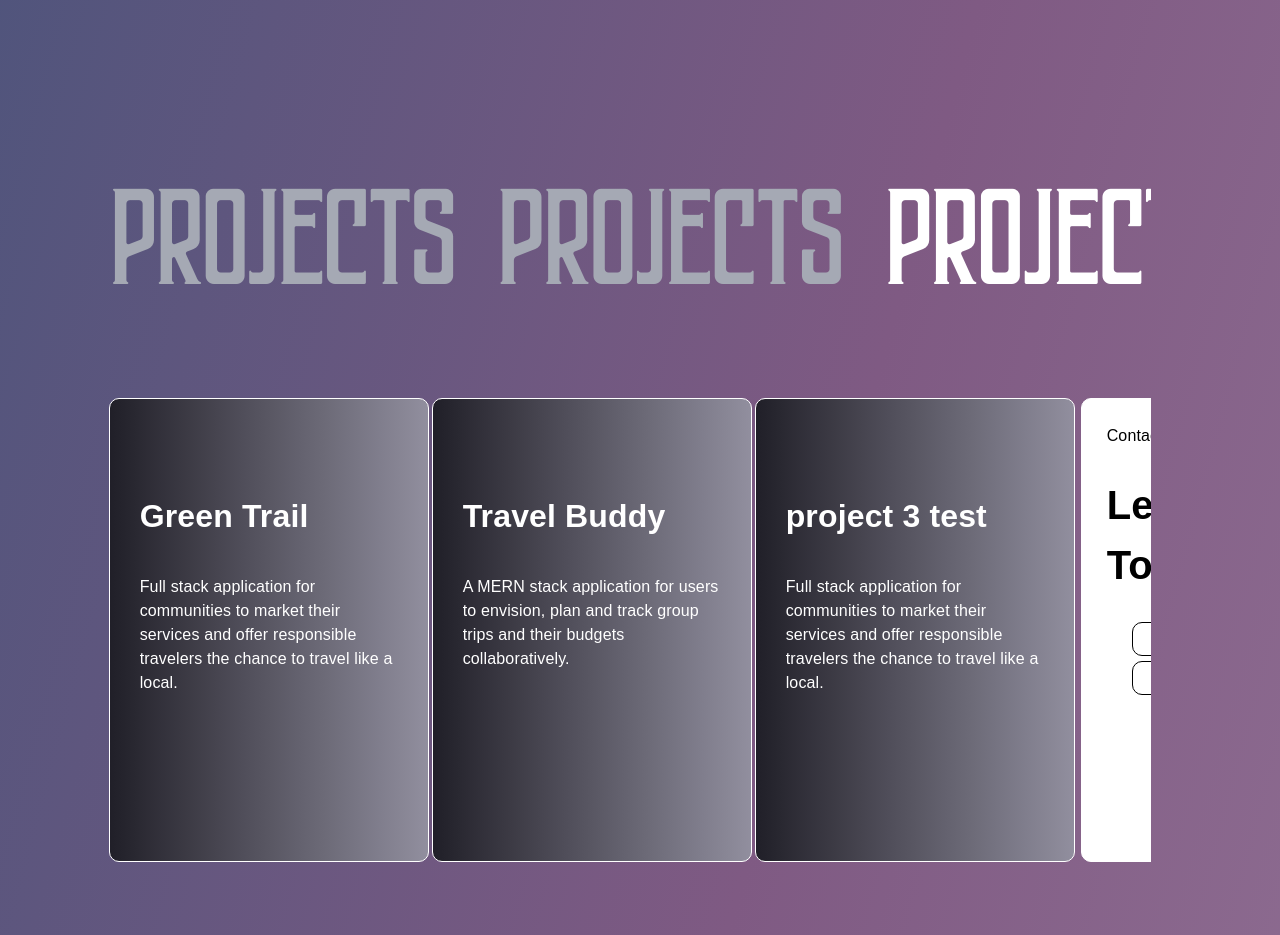
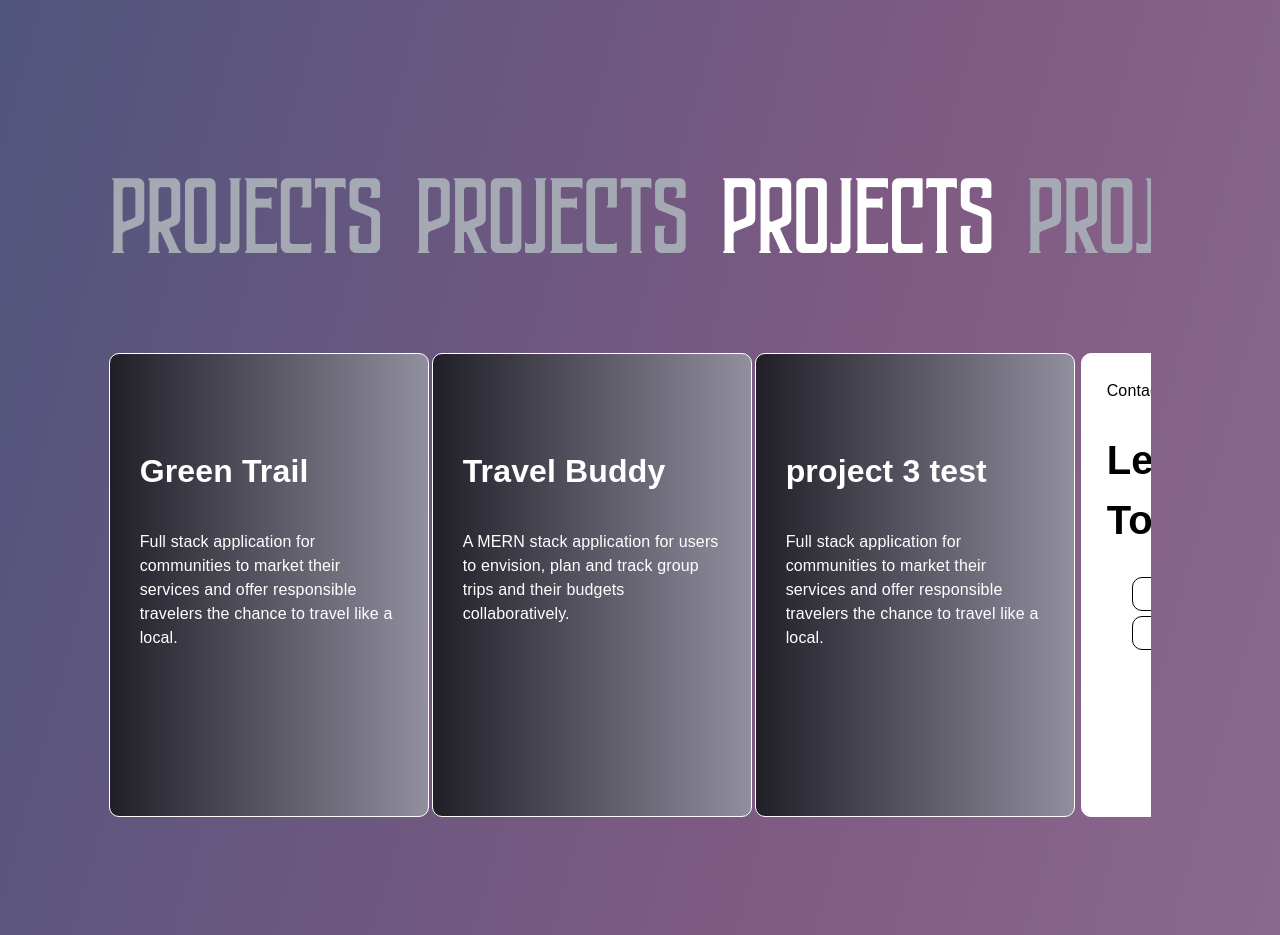
Before and after one commit to femke77/portfolio, a React (Vite) app: page / in a window 1280 px wide. Shown: the part 2180-3115 px from the top of the page. Built offline with nearby package versions, Linux system fonts and the light colour scheme; a web font is replaced by a local one.

Commit message:
scrolling text font reduction size for netlify

```diff
--- a/src/components/home/CardStackingPortfolio.jsx
+++ b/src/components/home/CardStackingPortfolio.jsx
@@ -9,7 +9,7 @@ import { useNavigate } from "react-router-dom";
 import Box from "@mui/system/Box";
 import TextScrambleComponent from "./TextScramble";
 import { Grid, useMediaQuery } from "@mui/material";
-import { Grid4x4 } from "@mui/icons-material";
+
 
 // FIXME BELOW 900 NEEDS WORK
 // xs, extra-small: 0px
--- a/src/components/home/ScrollingText.jsx
+++ b/src/components/home/ScrollingText.jsx
@@ -44,7 +44,7 @@ export default function ScrollAnimation() {
           fontSize: {
             xs: "80px",
             sm: "100px",
-            lg: "140px",
+            lg: "110px",
 
           },
           fontFamily: 'Mongondow',
```
